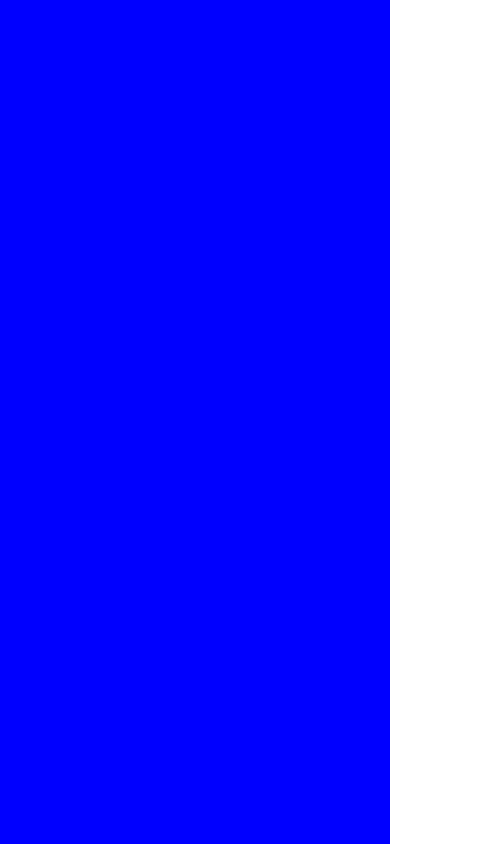
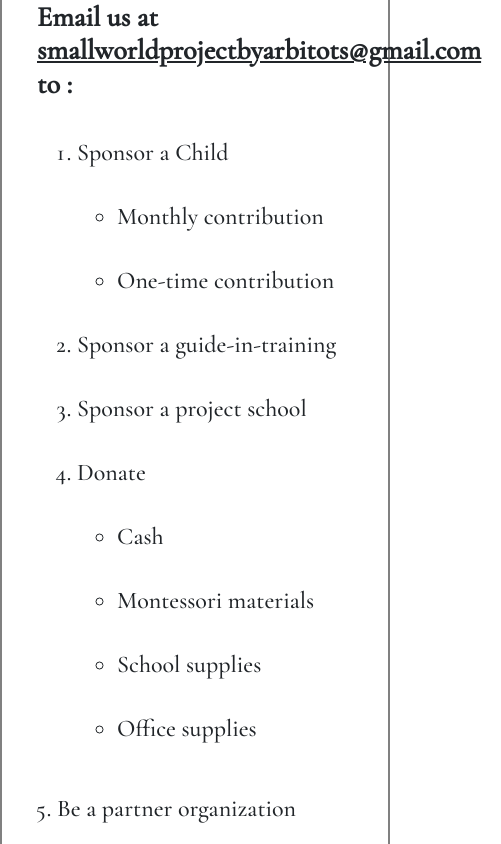
Before and after one commit to youngjaejo/ISWPJ, a React (Create React App) app: page /whatyoucando in a window 390 px wide. Shown: the part 900-1744 px from the top of the page, 501 px wide, since content can reach past the window. Built offline with nearby package versions, Linux system fonts and the light colour scheme.

Commit message:
version 0.1.0

```diff
--- a/package.json
+++ b/package.json
@@ -10,6 +10,7 @@
     "react": "^17.0.2",
     "react-bootstrap": "^1.6.1",
     "react-dom": "^17.0.2",
+    "react-icons": "^4.2.0",
     "react-responsive-carousel": "^3.2.20",
     "react-router-dom": "^5.2.0",
     "react-scripts": "4.0.3",
--- a/src/Narbar/Navbar.css
+++ b/src/Narbar/Navbar.css
@@ -143,7 +143,7 @@
     opacity: 1;
     transition: all 0.5s ease;
     z-index: 1;
-    opacity: 0.8;
+    opacity: 0.95;
   }
   .nav-links {
     display: flex;
--- a/src/pages/main/WhatYouCanDo/WhatYouCanDo.js
+++ b/src/pages/main/WhatYouCanDo/WhatYouCanDo.js
@@ -1,5 +1,6 @@
 import React, { Component } from "react";
 import { scroller } from "react-scroll";
+import { ImInstagram, ImFacebook } from "react-icons/im";
 class WhatYouCanDo extends Component {
   constructor(props) {
     super(props);
@@ -14,7 +15,70 @@
   }
 
   render() {
-    return <div id="whatyoucando"></div>;
+    return (
+      <div id="whatyoucando">
+        <div className="container">
+          <h3 className="title-container">
+            Email us at <u>smallworldprojectbyarbitots@gmail.com</u> to :
+          </h3>
+          <div className="text-container1">
+            <ol className="WCYD">
+              <li>
+                Sponsor a Child
+                <ul>
+                  <li>Monthly contribution</li>
+                  <li>One-time contribution</li>
+                </ul>
+              </li>
+
+              <li>Sponsor a guide-in-training</li>
+
+              <li>Sponsor a project school</li>
+
+              <li>
+                Donate
+                <ul>
+                  <li>Cash</li>
+                  <li>Montessori materials</li>
+                  <li>School supplies</li>
+                  <li>Office supplies</li>
+                </ul>
+              </li>
+            </ol>
+          </div>
+
+          <div className="text-container2">
+            <ol className="WCYD" start="5">
+              <li>Be a partner organization</li>
+              <li>Be a volunteer or ambassador</li>
+              <li>Recomand and coordinate a project location</li>
+              <li>Follow, share and support our social media pages</li>
+            </ol>
+            <div className="icons">
+              <div>
+                <a
+                  href="https://www.instagram.com/invites/contact/?i=19854js83engt&#38;utm_content=levscij"
+                  alt="instagram"
+                  style={{ marginLeft: "40px" }}
+                >
+                  <ImInstagram fontSize="40px" />
+                  &nbsp;Instagram
+                </a>
+
+                <a
+                  href="https://www.facebook.com/itsasmallworldproj/"
+                  alt="facebook"
+                  style={{ marginLeft: "20px" }}
+                >
+                  <ImFacebook fontSize="40px" />
+                  Facebook
+                </a>
+              </div>
+            </div>
+          </div>
+        </div>
+      </div>
+    );
   }
 }
 
--- a/src/pages/main/WhoWeAre/Testmonial/Member.js
+++ b/src/pages/main/WhoWeAre/Testmonial/Member.js
@@ -16,10 +16,17 @@
   render() {
     return (
       <div>
-        <div style={{ width: "100%", textAlign: "center" }}>
-          <h1>Board Of Directors</h1>
-        </div>
         <div className="testimonial-wapper">
+          <h1
+            style={{
+              width: "100%",
+              textAlign: "center",
+              marginBottom: "-40px",
+              marginTop: "100px",
+            }}
+          >
+            Board Of Directors
+          </h1>
           <Carousel
             showArrows={true}
             infiniteLoop={true}
--- a/src/pages/main/pages.css
+++ b/src/pages/main/pages.css
@@ -376,13 +376,13 @@
 
 /*-------------------------Target-----------*/
 #target-projects {
-  height: 980px;
+  height: 1200px;
   justify-content: center;
+  padding-top: 170px;
   /* background: blue; */
 }
 .TP-wrapper {
   /* background-color: aqua; */
-  margin-top: 170px;
   width: 100%;
   /* background-color: blue; */
 }
@@ -474,8 +474,47 @@
 
 /*-------------------------whatyoucando--------------*/
 #whatyoucando {
-  height: 1000px;
-  background-color: blue;
+  height: 1100px;
+  /* background-color: blue; */
+  padding-top: 100px;
+}
+.container {
+  /* background-color: blue; */
+  margin-top: 20px;
+  border: 2px solid gray;
+  border-radius: 10px;
+  height: 810px;
+}
+.title-container {
+  margin: 20px;
+  margin-bottom: 0px;
+  font-weight: bold;
+  font-family: "Cormorant Garamond", serif;
+}
+.text-container1 {
+  /* background-color: red; */
+  float: left;
+  margin: 20px;
+  margin-top: 10px;
+  font-size: 1.5rem;
+  font-family: "Cormorant Garamond", serif;
+  height: auto;
+}
+.text-container2 {
+  /* background-color: blue; */
+  padding-left: 400px;
+  margin-top: 10px;
+  font-size: 1.5rem;
+  font-family: "Cormorant Garamond", serif;
+  height: auto;
+}
+.WCYD li {
+  line-height: 4rem;
+  padding-right: 20px;
+  /* background-color: red; */
+}
+.icons {
+  font-size: 30px;
 }
 /*-------------------------media---------------------*/
 @media screen and (min-width: 801px) and (max-width: 1300px) {
@@ -615,6 +654,7 @@
     border-top-right-radius: 7px;
   }
   /*-------------------------Target-----------*/
+
   .TP-wrapper {
     /* background-color: aqua; */
 
@@ -901,12 +941,17 @@
     border-top-right-radius: 7px;
   }
   /*-------------------------Target-----------*/
-
+  #target-projects {
+    height: 1200px;
+    justify-content: center;
+    padding-top: 0px;
+    background: blue;
+  }
   .img-target {
     position: absolute;
     /* display: block; */
     /* margin-left: -20px; */
-    margin-top: -20px;
+    margin-top: 0px;
     /* min-width: 200px; */
     /* max-width: 1750px; */
     height: 900px;
@@ -989,4 +1034,57 @@
     color: black;
     /* background-color: red; */
   }
+
+  /*-------------------------whatyoucando--------------*/
+  #whatyoucando {
+    height: 1400px;
+    padding-top: 100px;
+    /* background-color: blue; */
+  }
+  .container {
+    /* background-color: blue; */
+
+    border: 2px solid gray;
+    border-radius: 10px;
+    height: auto;
+    display: grid;
+    grid-template-rows: auto auto auto;
+    grid-template-areas:
+      "title"
+      "text1"
+      "text";
+  }
+  .title-container {
+    /* background-color: red; */
+    margin: 20px;
+    margin-bottom: 0px;
+    font-weight: bold;
+    font-family: "Cormorant Garamond", serif;
+    grid-area: title;
+  }
+  .text-container1 {
+    /* background-color: red; */
+    float: none;
+    margin: 20px;
+    margin-bottom: 0px;
+    font-size: 1.5rem;
+    font-family: "Cormorant Garamond", serif;
+    height: auto;
+    grid-area: text1;
+  }
+  .text-container2 {
+    /* background-color: blue; */
+    padding-left: 0px;
+    margin-top: 0px;
+    font-size: 1.5rem;
+    font-family: "Cormorant Garamond", serif;
+    height: auto;
+    grid: text2;
+    margin-bottom: 30px;
+  }
+  .WCYD li {
+    line-height: 4rem;
+    padding-right: 20px;
+    /* background-color: red; */
+  }
 }
```
Also changed, not shown: 1 other file (tests, documents, lock files or other folders).
